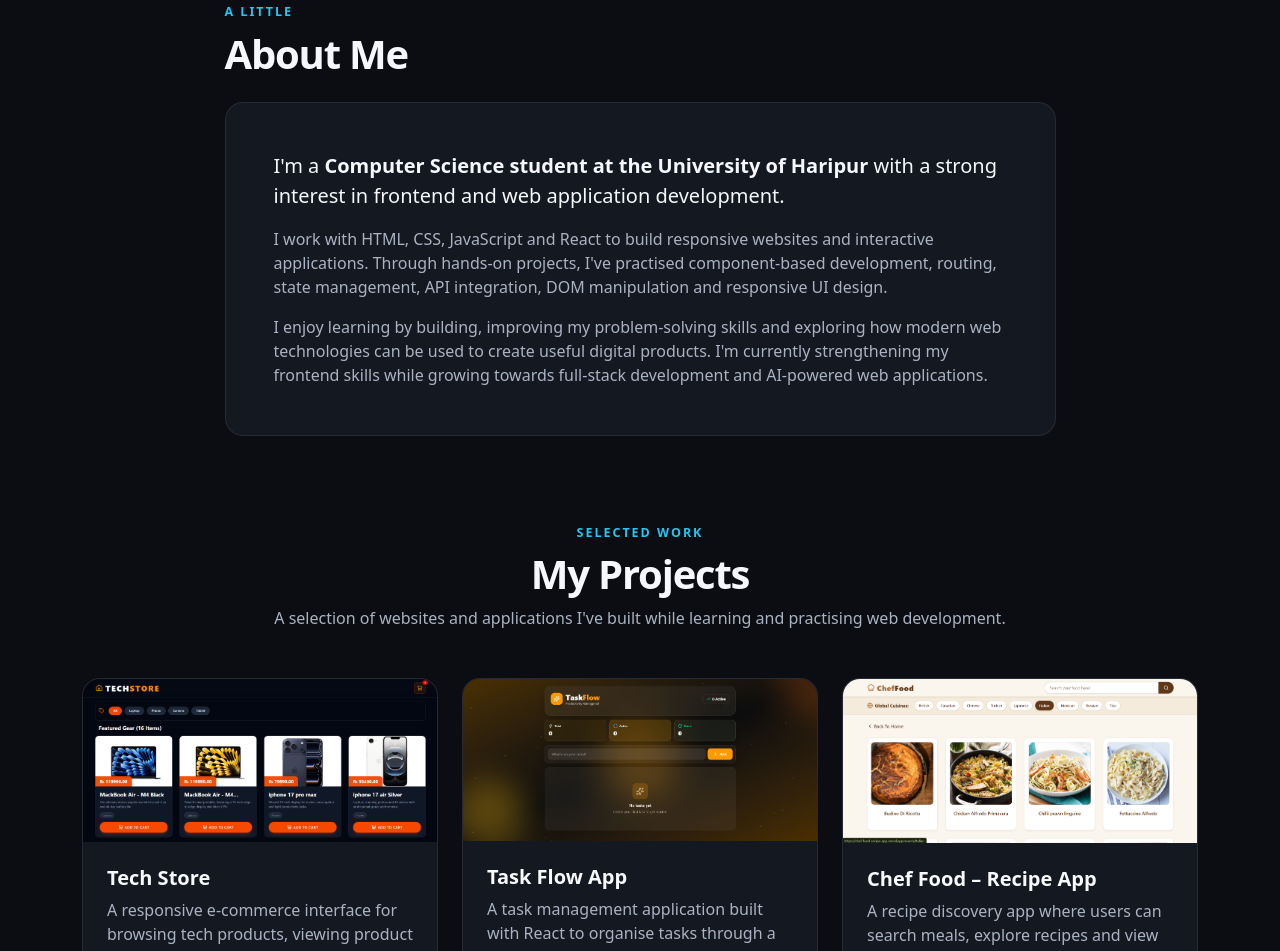
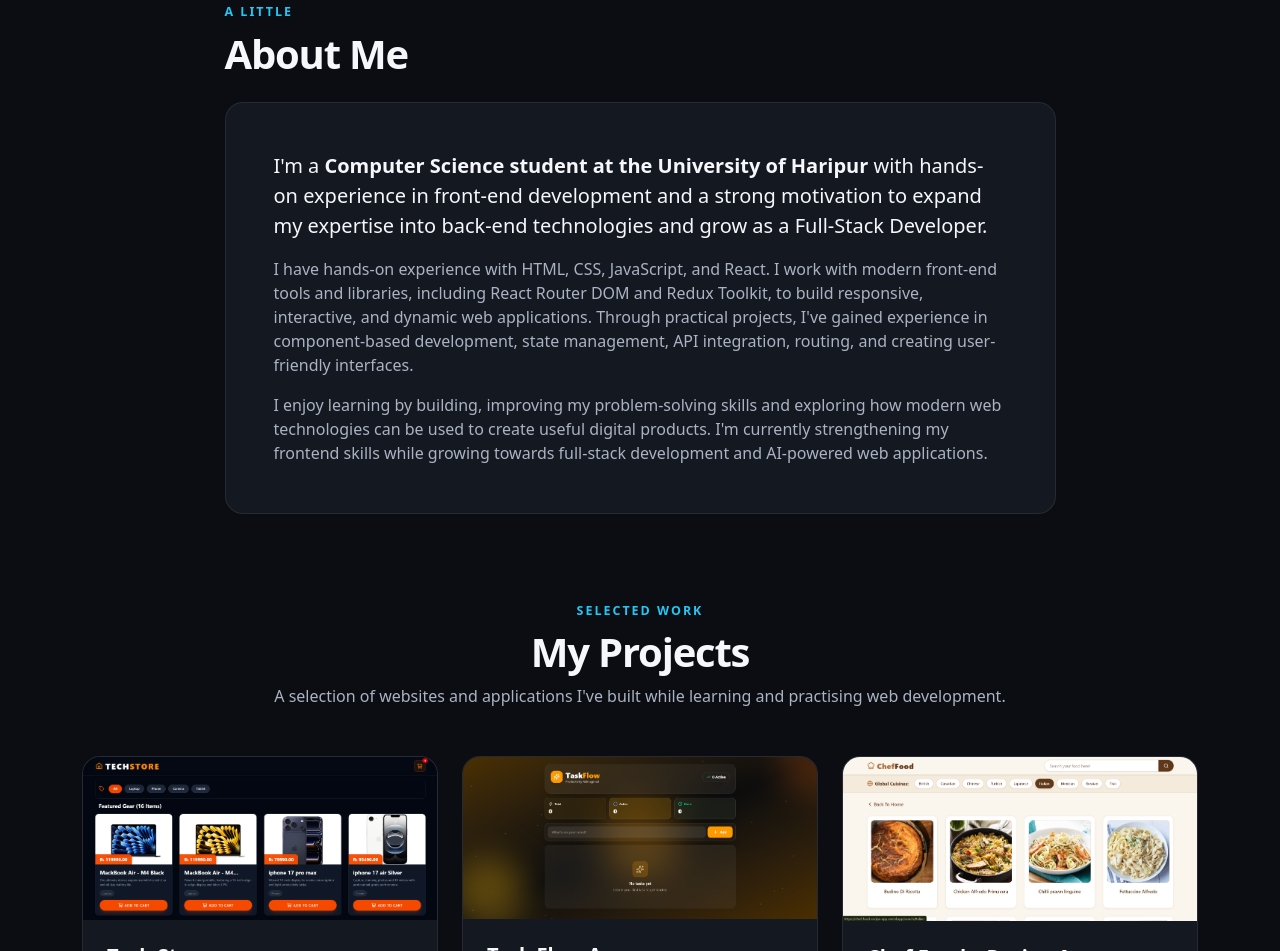
Before and after one commit to uroojrizwan-sketch/Portfolio-Website, a plain HTML site: page index.html in a window 1280 px wide. Shown: the part 885-1836 px from the top of the page. Drawn offline with nearby package versions, Linux system fonts and the light colour scheme.

Commit message:
Update index.html

```diff
--- a/index.html
+++ b/index.html
@@ -4,7 +4,7 @@
 <head>
     <meta charset="UTF-8">
     <meta name="viewport" content="width=device-width, initial-scale=1.0">
-    <meta name="description" content="Portfolio of Urooj Rizwan, BS Computer Science student and frontend web developer.">
+    <meta name="description" content="Portfolio of Urooj Rizwan, Computer Science student and frontend web developer.">
     <title>Urooj Rizwan | Frontend Developer</title>
 
     <link rel="shortcut icon" href="https://cdn-icons-png.flaticon.com/512/4365/4365945.png" type="image/x-icon">
@@ -357,15 +357,17 @@
 
                             <p class="fs-5">
                                 I'm a <strong>Computer Science student at the University of Haripur</strong>
-                                with a strong interest in frontend and web application development.
+                                with hands-on experience in front-end development and a strong motivation to expand my expertise into back-end technologies and grow as a Full-Stack Developer.
                             </p>
 
                             <p class="muted mb-3">
-                                I work with HTML, CSS, JavaScript and React
-                                to build responsive websites and interactive applications.
-                                Through hands-on projects, I've practised component-based
-                                development, routing, state management, API integration,
-                                DOM manipulation and responsive UI design.
+                               I have hands-on experience with HTML, CSS, JavaScript,
+                               and React. I work with modern front-end tools and libraries,
+                               including React Router DOM and Redux Toolkit, to build
+                               responsive, interactive, and dynamic web applications.
+                               Through practical projects, I've gained experience in
+                               component-based development, state management, API
+                               integration, routing, and creating user-friendly interfaces.
                             </p>
 
                             <p class="muted mb-0">
```
